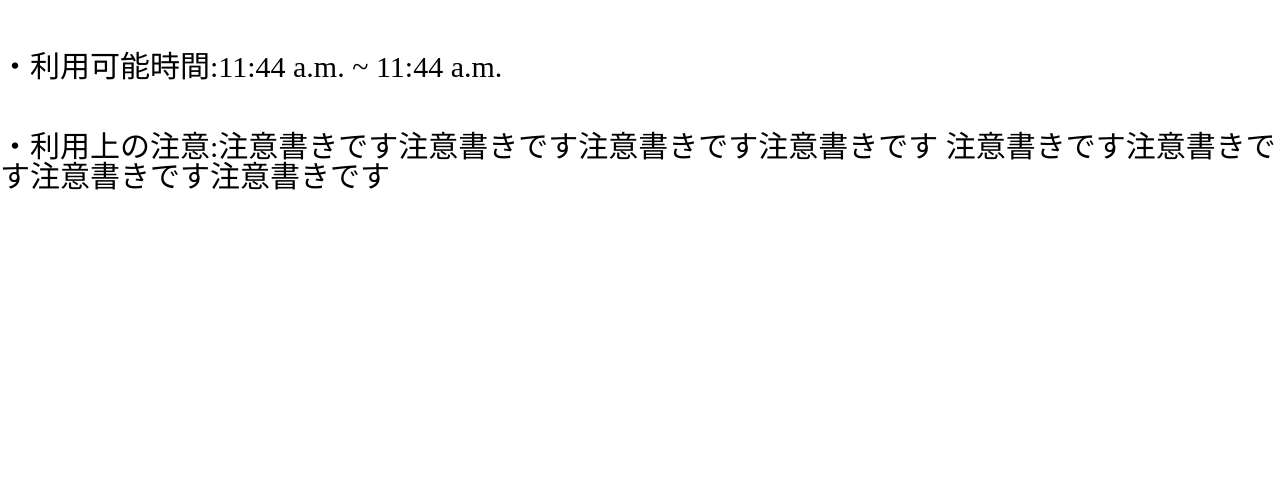
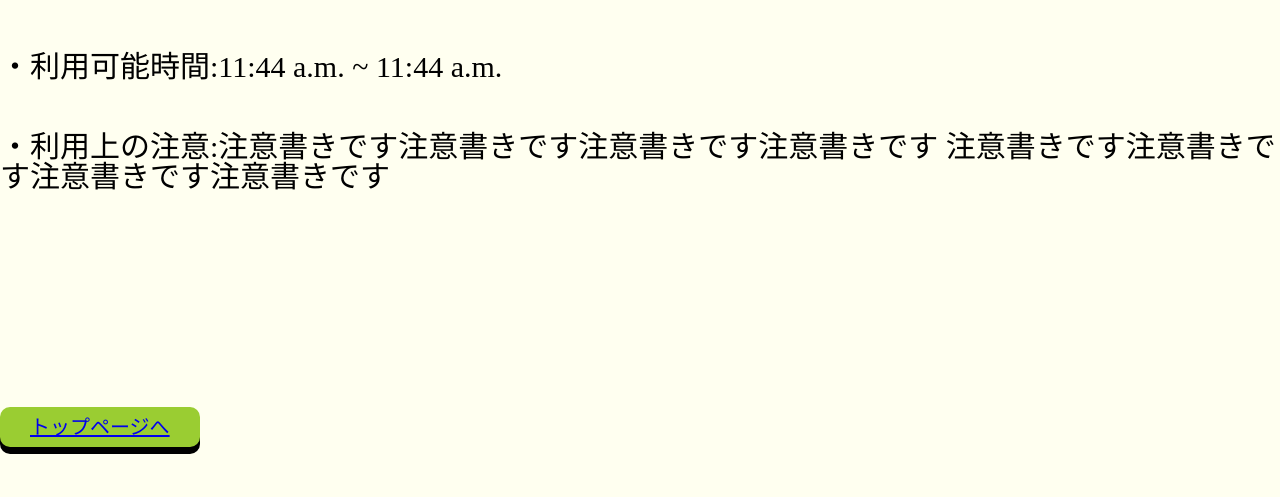
Before and after one commit to chifuminn/smoking_area, a Django app: page /detail/1/ in a window 1280 px wide. Shown: the part 551-1048 px from the top of the page. Before the commit the page ends 741 px from the top, so only its background shows below. Run offline with Django 3.2, Linux system fonts and the light colour scheme; data comes from the database, SQL or seed files in the repository.

Commit message:
戻るボタンの追加

```diff
--- a/static/style.css
+++ b/static/style.css
@@ -136,18 +136,37 @@ a.btn--orange:hover {
   margin-right: 20px;
 }
 
+.main{
+  background-color: ivory;
+}
+
 .detail-title{
   font-size: 30px;
   text-align: center;
-  background-color: cornsilk;
+  background-color: lightgreen;
   padding: 30px 30px;
   margin-bottom: 10px;
 }
 
 .detail ul{
   font-size: 30px;
+  margin-bottom: 150px;
 }
 
 .detail li{
   margin-top: 50px;
 }
+
+.return{
+  font-size: 20px;
+  display: inline-block;
+  background-color: yellowgreen;
+  color:white ;
+  font-size: 20px;
+  padding:10px 30px ;
+  margin-top:65px;
+  border-radius: 10px;
+  box-shadow:0px 7px black;
+  margin-bottom: 50px;
+  font-family: HiraMinProN-W6;
+}
--- a/templates/detail.html
+++ b/templates/detail.html
@@ -6,6 +6,7 @@
 {% endblock header %}
 
 {% block content %}
+<div class ="main">
     <div class="detail-title">
         <h2>喫煙所名:{{ object.name }}</h2>
     </div>
@@ -18,4 +19,8 @@
             <li>・利用上の注意:{{ object.attention }}</li>
         </ul>
     </div>
+    <div class="return">
+        <a href="{% url 'index' %}">トップページへ</a>
+    </div>
+</div>
 {% endblock content %}
```
